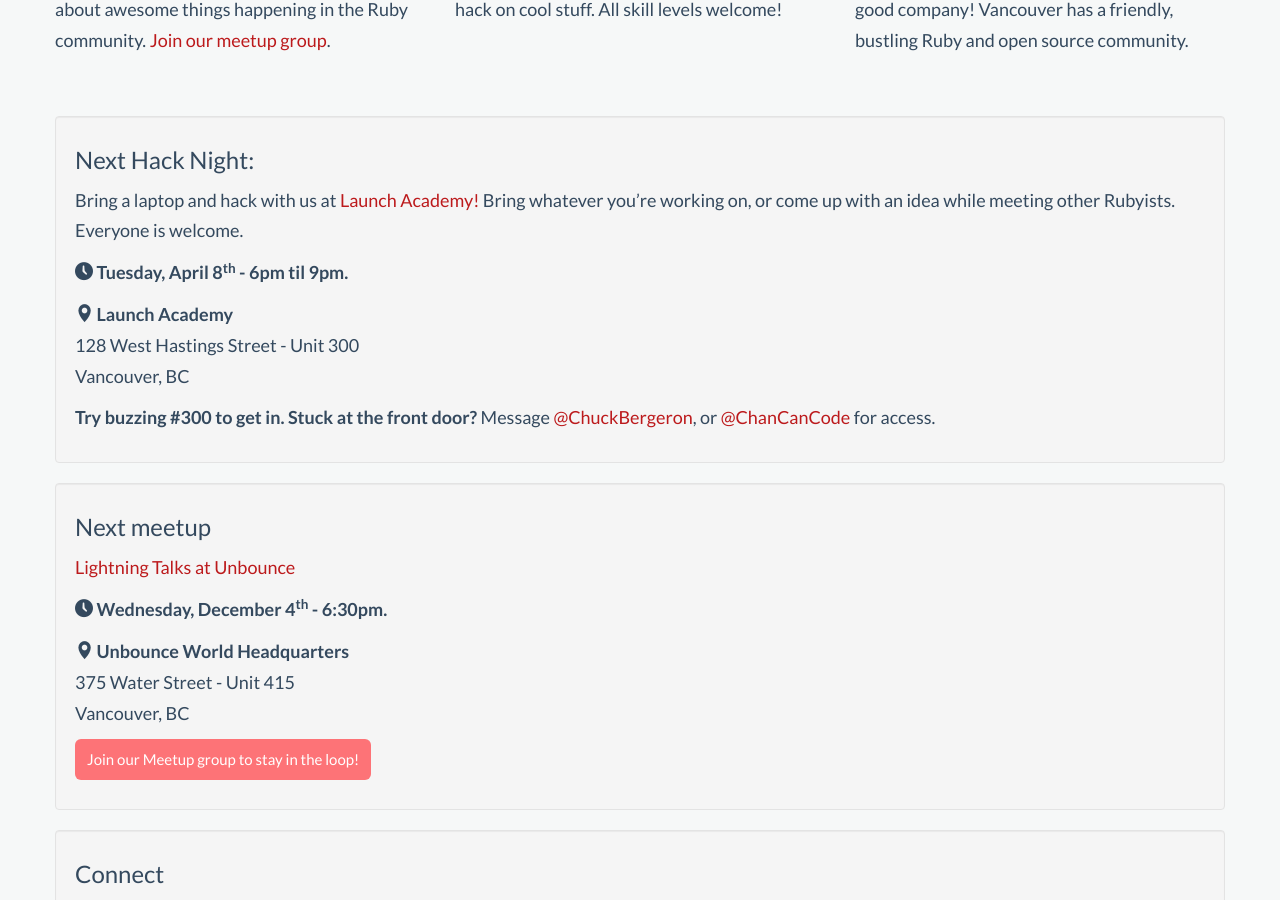
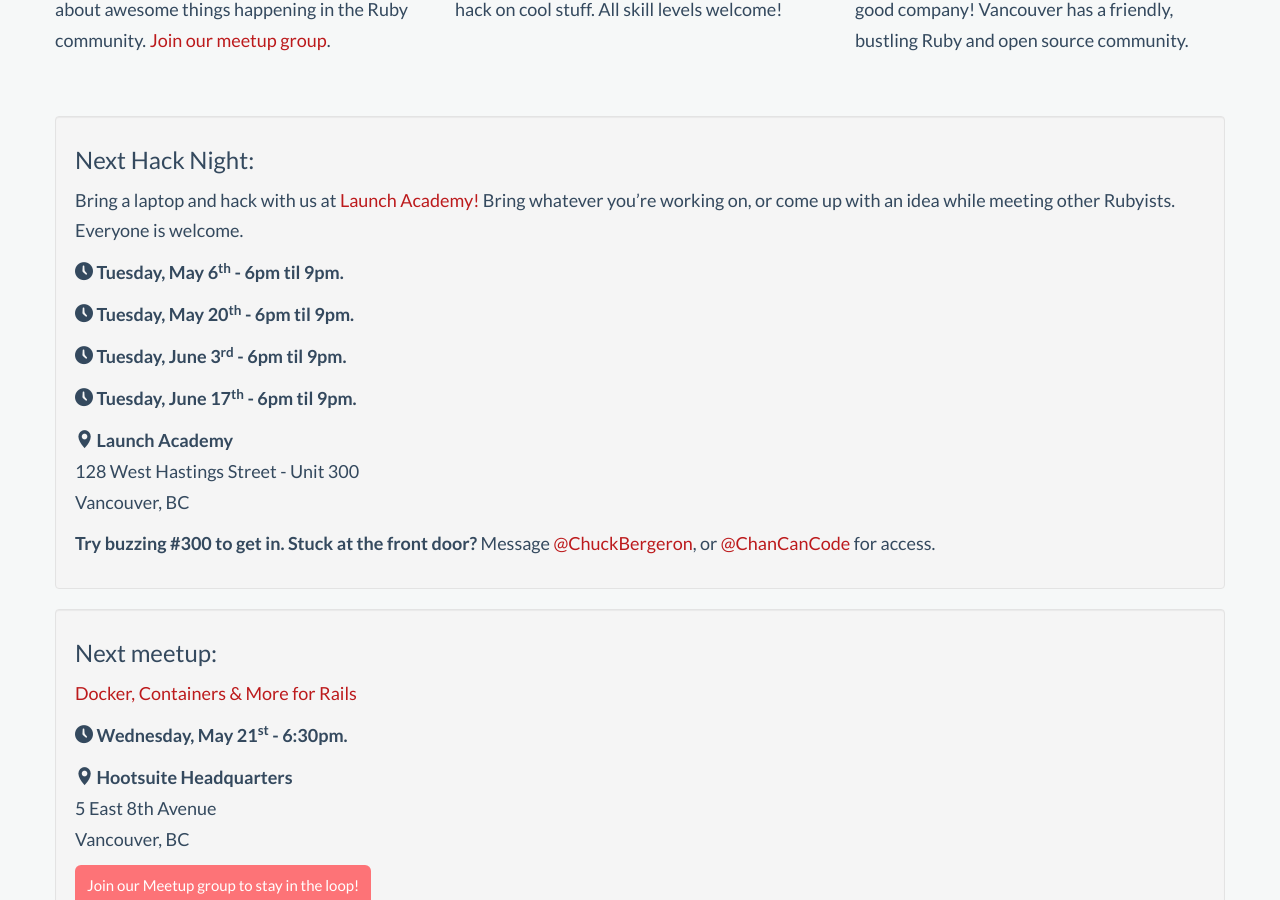
Before and after one commit to vanruby/vanruby.github.io, a Jekyll site: the page built from index.html, in a window 1280 px wide and 900 px high, scrolled down 705 px. Built offline with Jekyll 4.4.1, drawn with Linux system fonts in a browser that asks for light colours; Markdown is read by kramdown in place of the engine named in the settings; comment, search, counter and statistics services are not loaded.

Commit message:
update dates

```diff
--- a/index.html
+++ b/index.html
@@ -37,7 +37,10 @@ title: "VanRuby - Vancouver Ruby on Rails Group"
         <h6>Next Hack Night:</h6>
         <p>Bring a laptop and hack with us at <a href="http://launchacademy.ca/contact/" target="_blank">Launch Academy!</a> Bring whatever you’re working on, or come up with an idea while meeting other Rubyists. Everyone is welcome.</p>
 
-        <p><span class="fui-time"></span> <strong>Tuesday, April 8<sup>th</sup> - 6pm til 9pm.</strong></p>
+        <p><span class="fui-time"></span> <strong>Tuesday, May 6<sup>th</sup> - 6pm til 9pm.</strong></p>
+        <p><span class="fui-time"></span> <strong>Tuesday, May 20<sup>th</sup> - 6pm til 9pm.</strong></p>
+        <p><span class="fui-time"></span> <strong>Tuesday, June 3<sup>rd</sup> - 6pm til 9pm.</strong></p>
+        <p><span class="fui-time"></span> <strong>Tuesday, June 17<sup>th</sup> - 6pm til 9pm.</strong></p>
         <p>
           <span class="fui-location"></span> <strong>Launch Academy</strong> <br />
           128 West Hastings Street - Unit 300<br />
@@ -48,12 +51,13 @@ title: "VanRuby - Vancouver Ruby on Rails Group"
       </div>
 
       <div class="well">
-        <h6>Next meetup</h6>
-        <p><a href="http://www.meetup.com/vancouver-ruby/events/151522092/">Lightning Talks at Unbounce</a></p>
-        <p><span class="fui-time"></span> <strong>Wednesday, December 4<sup>th</sup> - 6:30pm.</strong></p>
+        <h6>Next meetup:</h6>
+        <p><a href="http://www.meetup.com/vancouver-ruby/events/151522092/">Docker, Containers &amp; More for Rails</a></p>
+        <p><span class="fui-time"></span> <strong>Wednesday, May 21<sup>st</sup> - 6:30pm.</strong></p>
+
         <p>
-          <span class="fui-location"></span> <strong>Unbounce World Headquarters</strong> <br />
-          375 Water Street - Unit 415<br />
+          <span class="fui-location"></span> <strong>Hootsuite Headquarters</strong> <br />
+          5 East 8th Avenue<br />
           Vancouver, BC
         </p>
         <p><a href="http://www.meetup.com/vancouver-ruby/" class="btn">Join our Meetup group to stay in the loop!</a></p>
```
